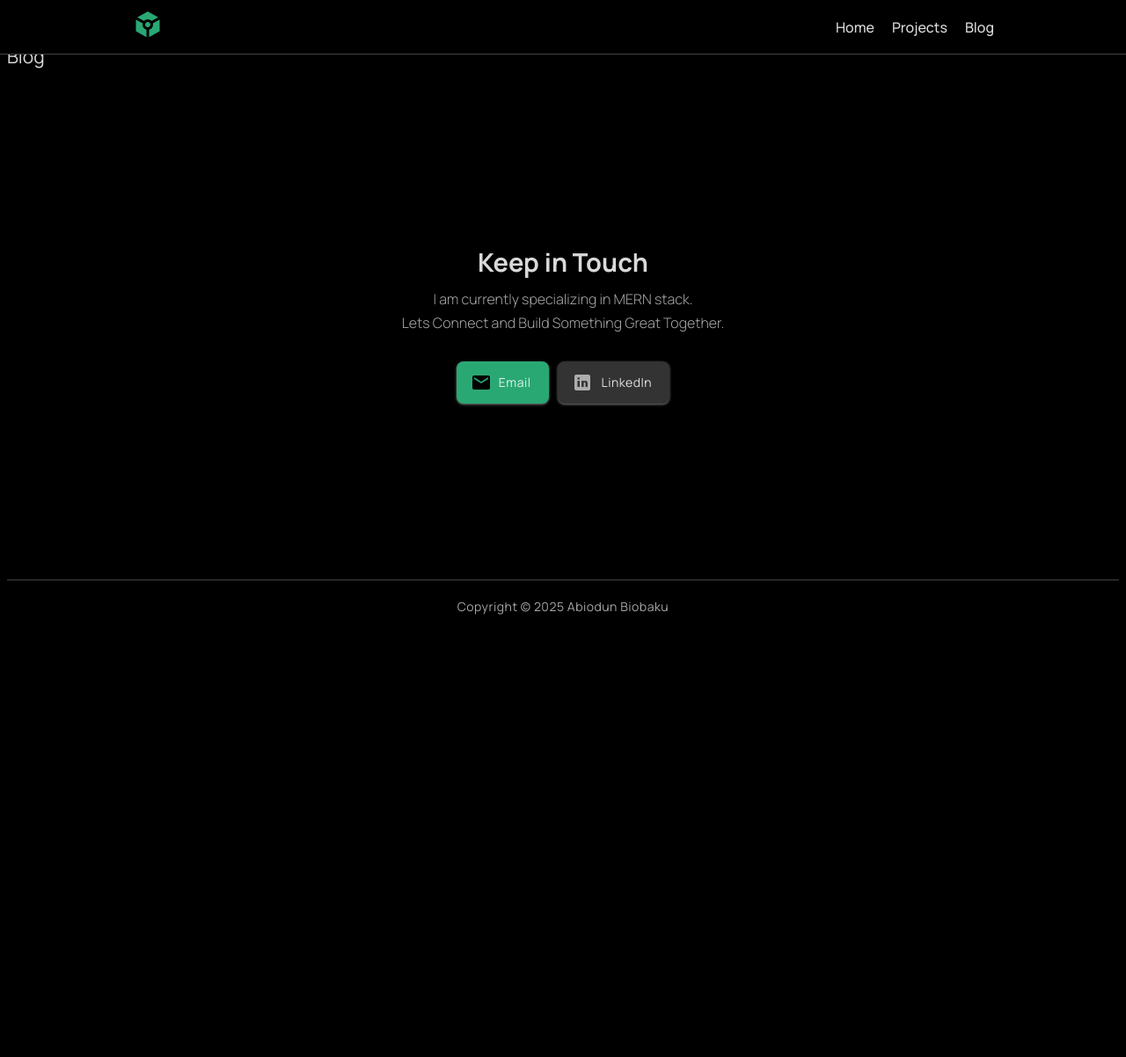
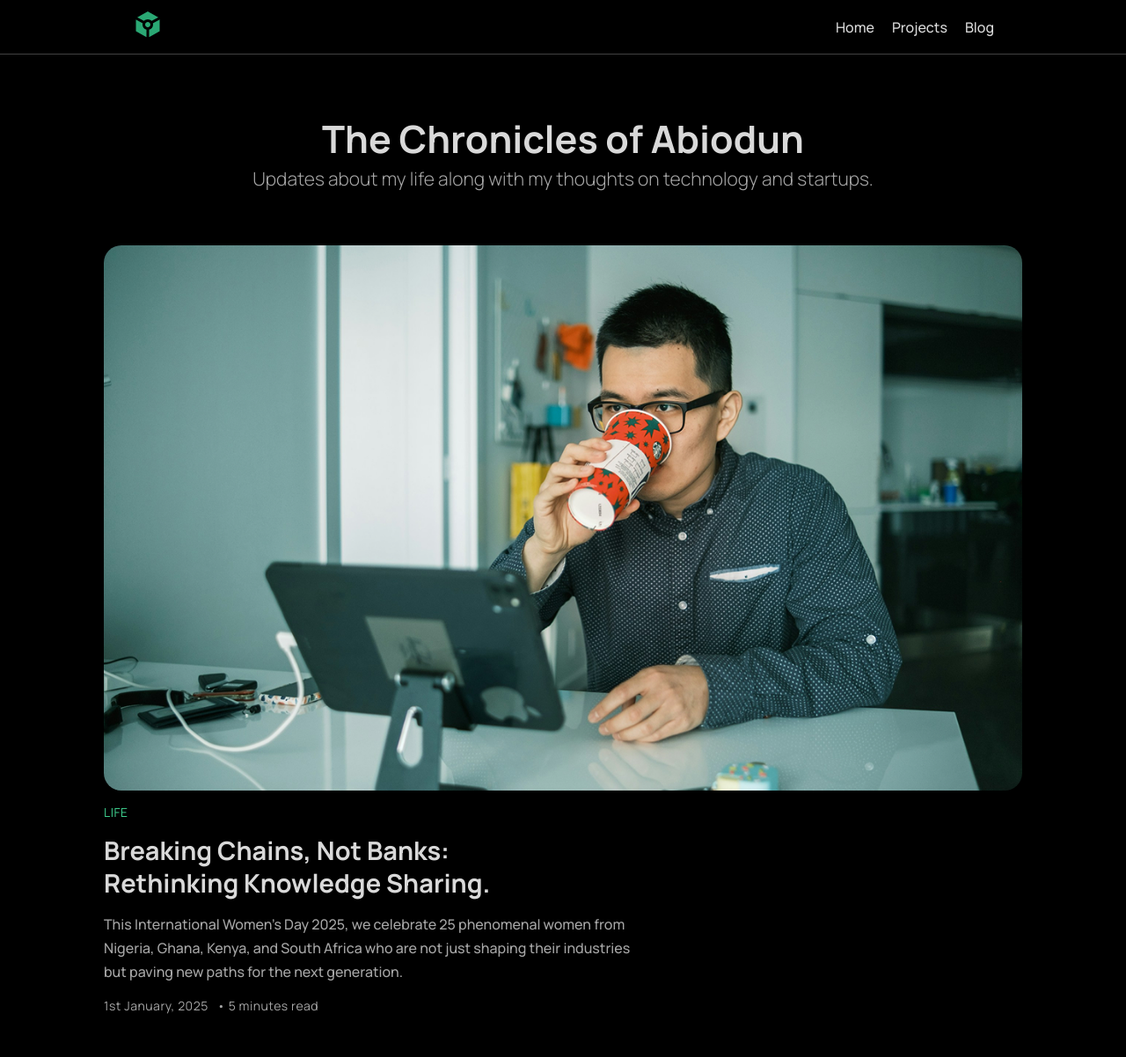
Before and after one commit to biolafrica/Portfolio-user, a Next.js app: page /blog in a window 1280 px wide. Shown: the top 1202 px of the page at 88% size. Before the commit the page ends 800 px from the top, so only its background shows below. Built offline with nearby package versions, Linux system fonts and the light colour scheme.

Commit message:
created blog page content (html and css)

```diff
--- a/app/blog/page.js
+++ b/app/blog/page.js
@@ -1,5 +1,17 @@
+import BlogsList from "../components/common/blogsList"
+
 export default function Blog(){
   return(
-    <h4>Blog</h4>
+    <div className="blog-cont">
+      <div className="blog-cont-head">
+        <h2><b>The Chronicles of Abiodun</b></h2>
+        <h4>Updates about my life along with my thoughts on technology and startups.</h4>
+      </div>
+
+      <BlogsList/>
+
+
+    </div>
+
   )
 }
--- /dev/null
+++ b/app/components/common/blogsList.js
@@ -0,0 +1,76 @@
+export default function BlogsList(){
+  return(
+    <div className="blogs-list-cont">
+
+      <div className="blogs-list-head">
+
+        <div className="list-head-image-cont">
+          <img src="/images/blog.png" alt="blog image" />
+        </div>
+
+        <h6 style={{color: "#3ecf8e"}}>LIFE</h6>
+        <h3><b>Breaking Chains, Not Banks: Rethinking Knowledge Sharing.</b></h3>
+        <h5>This International Women’s Day 2025, we celebrate 25 phenomenal women from Nigeria, Ghana, Kenya, and South Africa who are not just shaping their industries but paving new paths for the next generation.</h5>
+
+        <div className="date">
+          <h6>1st January, 2025</h6>
+          <h6>&bull; 5 minutes read</h6>
+        </div>
+
+      </div>
+
+      <div className="blogs-list-body">
+
+        <div className="blogs-list-body-column">
+
+          <div className="list-head-image-cont">
+            <img src="/images/blog.png" alt="blog image" />
+          </div>
+
+          <h6 style={{color: "#3ecf8e"}}>TECH</h6>
+          <h3><b>Breaking Chains, Not Banks: Rethinking Knowledge Sharing</b></h3>
+          <h5>This International Women’s Day 2025, we celebrate 25 phenomenal women from Nigeria, Ghana, Kenya, and South Africa who are not just shaping their industries but paving new paths for the next generation.</h5>
+
+          <div className="date">
+            <h6>1st January, 2025</h6>
+            <h6>&bull; 5 minutes read</h6>
+          </div>
+
+        </div>
+
+        <div className="blogs-list-body-column">
+
+          <div className="list-head-image-cont">
+            <img src="/images/blog.png" alt="blog image" />
+          </div>
+
+          <h6 style={{color: "#3ecf8e"}}>LIFE</h6>
+          <h3><b>Breaking Chains, Not Banks: Rethinking Knowledge Sharing</b></h3>
+          <h5>This International Women’s Day 2025, we celebrate 25 phenomenal women from Nigeria, Ghana, Kenya, and South Africa who are not just shaping their industries but paving new paths for the next generation.</h5>
+          <div className="date">
+            <h6>1st January, 2025</h6>
+            <h6>&bull; 5 minutes read</h6>
+          </div>
+
+        </div>
+
+        <div className="blogs-list-body-column">
+
+          <div className="list-head-image-cont">
+            <img src="/images/blog.png" alt="blog image" />
+          </div>
+
+          <h6 style={{color: "#3ecf8e"}}>LIFE</h6>
+          <h3><b>Breaking Chains, Not Banks: Rethinking Knowledge Sharing</b></h3>
+          <h5>This International Women’s Day 2025, we celebrate 25 phenomenal women from Nigeria, Ghana, Kenya, and South Africa who are not just shaping their industries but paving new paths for the next generation.</h5>
+          <div className="date">
+            <h6>1st January, 2025</h6>
+            <h6>&bull; 5 minutes read</h6>
+          </div>
+
+        </div>
+
+      </div>
+    </div>
+  )
+}
--- a/app/globals.css
+++ b/app/globals.css
@@ -3,7 +3,7 @@ body{
   background-color: #000000FF;
   color: var(--Text-dark);
   font-weight: 200;
-  padding-top: 40px;
+  padding-top: 60px;
 }
 
 :root{
@@ -182,6 +182,7 @@ input[type="time"]::-webkit-calendar-picker-indicator {
 button img{
   width: 24px;
   height: 24px;
+
 }
 
 a{
@@ -189,6 +190,12 @@ a{
   color: var(--Text-dark);
   font-weight: 500;
 
+}
+
+.home-cont,
+.blog-cont,
+.project-cont {
+  padding: 0px 110px;
 }
 
 /* landing page css */
@@ -227,9 +234,6 @@ a{
   gap: 10px;
 }
 
-.home-cont{
-  padding: 0px 110px;
-}
 
 /* header css */
 nav{
@@ -410,6 +414,8 @@ nav{
   box-sizing: border-box;
 }
 
+
+
 .project-head-cont{
   margin: 0 auto;
   text-align: center;
@@ -494,17 +500,19 @@ nav{
 .project-head-cont h5,
 .footer h5,
 .column_content_body h5,
-.project-cont-heading h5{
+.project-cont-heading h5,
+.blog-cont-head h4{
   font-weight: 300;
   color: var(--Secondary-Text-dark);
 }
 
-.project-cont{
-  margin: 20px 50px;
-}
 
 .project-cont input{
   width: 30%;
+}
+
+.project-cont {
+  margin: 20px 0px;
 }
 
 .project-cont-heading{
@@ -515,6 +523,7 @@ nav{
 
 
 /*blog section css*/
+
 .Blog{
   padding: 100px 0px;
   display: flex;
@@ -552,7 +561,9 @@ nav{
   color: #2aa874;
 }
 
-.blog_body_colum h6 {
+.blog_body_colum h6,
+.date,
+.blogs-list-body-column h5 {
   color: var(--Secondary-Text-dark);
 }
 
@@ -560,6 +571,59 @@ nav{
   display: flex;
   justify-content: space-between;
 }
+
+.list-head-image-cont{
+  width: 100%;
+  height: 620px;
+}
+
+.list-head-image-cont img {
+  width: 100%;
+  height: 100%;
+  object-fit: cover;
+  border-radius: 20px;
+}
+
+.blogs-list-body{
+  display: grid;
+  grid-template-columns: 49% 49%;
+  gap: 40px;
+  box-sizing: border-box;
+  justify-content: center;
+}
+
+.blogs-list-body-column .list-head-image-cont{
+  height: 440px;
+}
+
+.blog-cont-head{
+  text-align: center;
+  margin: 60px auto;
+}
+
+.blogs-list-body-column,
+.blogs-list-head{
+  display: flex;
+  flex-direction: column;
+  gap: 15px;
+  margin-bottom: 50px;
+}
+
+.blogs-list-head h3{
+  width: 50%;
+}
+
+.blogs-list-head h5 {
+  width: 60%;
+  color: var(--Secondary-Text-dark);
+
+}
+
+.date{
+  display: flex;
+  gap: 10px;
+}
+
 
 
 
@@ -596,7 +660,8 @@ nav{
     letter-spacing: 0.7%;
   }
 
-  .home-cont {
+  .home-cont,
+  .blog-cont {
     padding: 0px 20px;
   }
 
@@ -642,7 +707,7 @@ nav{
   }
 
   .project-cont {
-    margin: 20px 30px;
+    margin: 20px 0px;
   }
 
   .project-cont input {
@@ -695,7 +760,8 @@ nav{
     letter-spacing: 0.6%;
   }
 
-  .home-cont {
+  .home-cont,
+  .blog-cont {
     padding: 0px 20px;
   }
 
@@ -803,6 +869,20 @@ nav{
     gap: 10px;
   }
 
+  .blogs-list-body {
+    display: grid;
+    grid-template-columns: 100%;
+    gap: 40px;
+  }
+
+  .blogs-list-head h3 {
+    width: 100%;
+  }
+
+  .blogs-list-head h5 {
+    width: 100%;
+  }
+
   /*projects*/
 
   .columns {
@@ -820,7 +900,7 @@ nav{
   }
 
   .project-cont {
-    margin: 20px 20px;
+    margin: 20px 0px;
   }
 
   .project-cont input {
--- a/app/project/page.js
+++ b/app/project/page.js
@@ -5,7 +5,7 @@ export default function Project(){
     <div className="project-cont">
 
       <div className="project-cont-heading">
-        <h3>Projects</h3>
+        <h2><b>Projects</b></h2>
         <h5>A showcase of innovative solutions and real world applications</h5>
         <input type="text" placeholder="search projects" />
       </div>
```
Also changed, not shown: public/images/blog.png (added).
